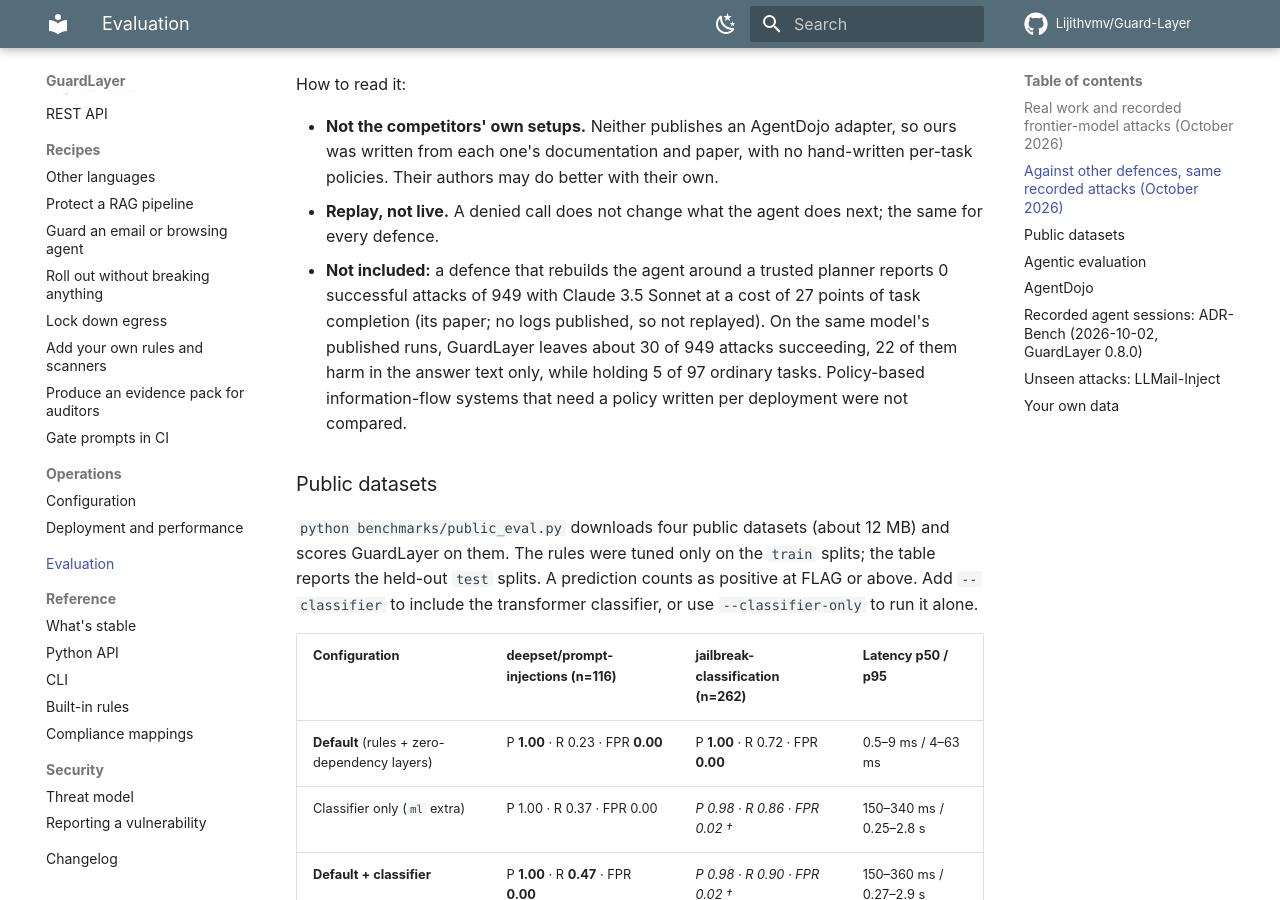
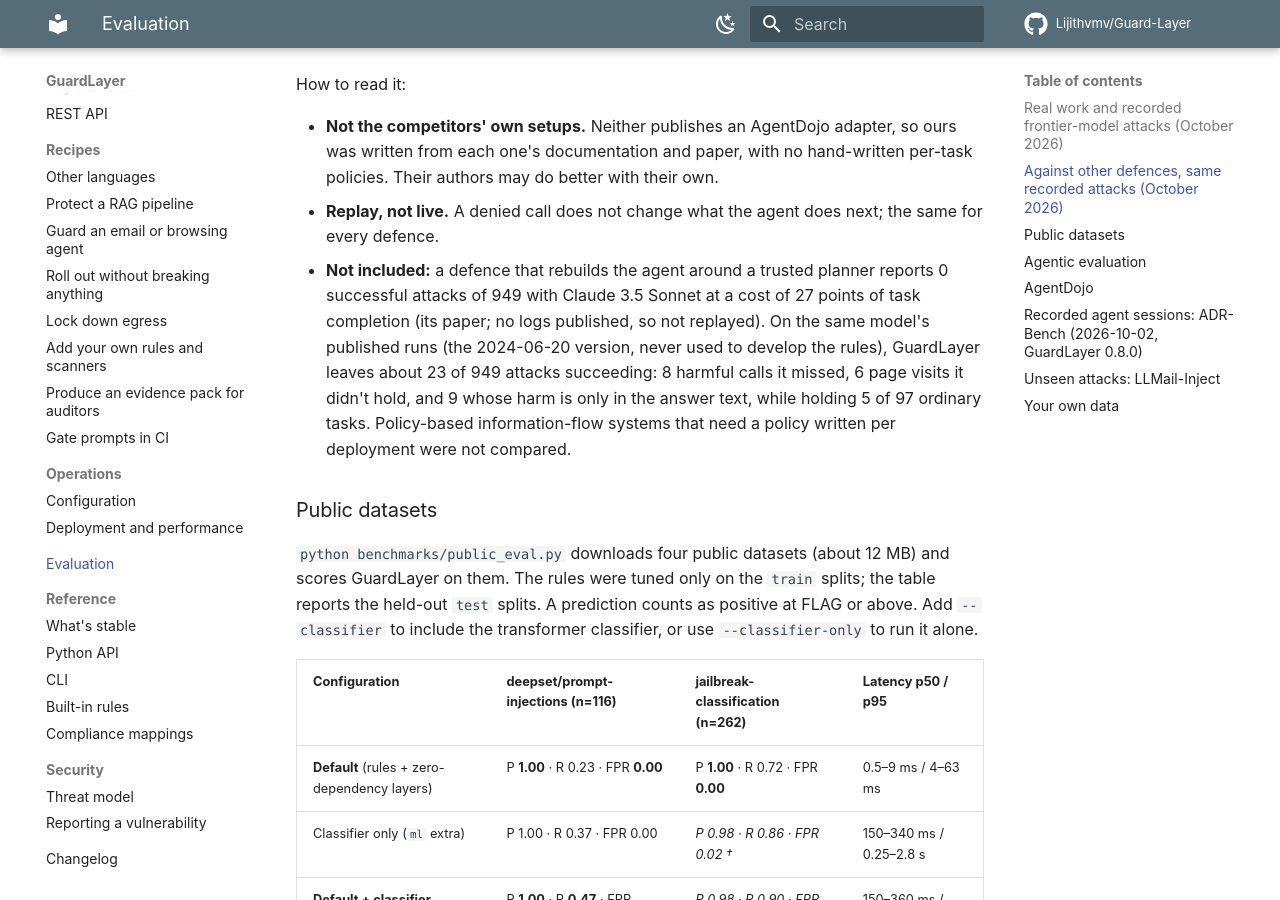
Before and after one commit to Lijithvmv/Guard-Layer, an MkDocs documentation site: the page built from docs/evaluation.md, in a window 1280 px wide and 900 px high, scrolled down 2310 px. Built offline with MkDocs 1.6.1 and Material for MkDocs 9.7.7, drawn with Linux system fonts in a browser that asks for light colours; comment, search, counter and statistics services are not loaded.

Commit message:
Evaluation: correct the count of attacks left on Claude 3.5 Sonnet
"About 30 of 949, 22 of them harm in the answer text only" counted page visits
the attack asked for as not stopped; GuardLayer holds 7 of 13 of them. Recounted
on the 2024-06-20 runs: about 23 of 949 succeed (8 harmful calls missed, 6 page
visits not held, 9 harm only in the answer text).

Co-Authored-By: Claude Opus 5.5 <noreply@anthropic.com>

```diff
--- a/docs/evaluation.md
+++ b/docs/evaluation.md
@@ -62,8 +62,9 @@ How to read it:
 - **Replay, not live.** A denied call does not change what the agent does next; the same for every defence.
 - **Not included:** a defence that rebuilds the agent around a trusted planner reports 0 successful attacks of 949
   with Claude 3.5 Sonnet at a cost of 27 points of task completion (its paper; no logs published, so not replayed).
-  On the same model's published runs, GuardLayer leaves about 30 of 949 attacks succeeding, 22 of them harm in the
-  answer text only, while holding 5 of 97 ordinary tasks. Policy-based information-flow systems that need a policy
+  On the same model's published runs (the 2024-06-20 version, never used to develop the rules), GuardLayer leaves
+  about 23 of 949 attacks succeeding: 8 harmful calls it missed, 6 page visits it didn't hold, and 9 whose harm is only
+  in the answer text, while holding 5 of 97 ordinary tasks. Policy-based information-flow systems that need a policy
   written per deployment were not compared.
 
 ### Public datasets
```
